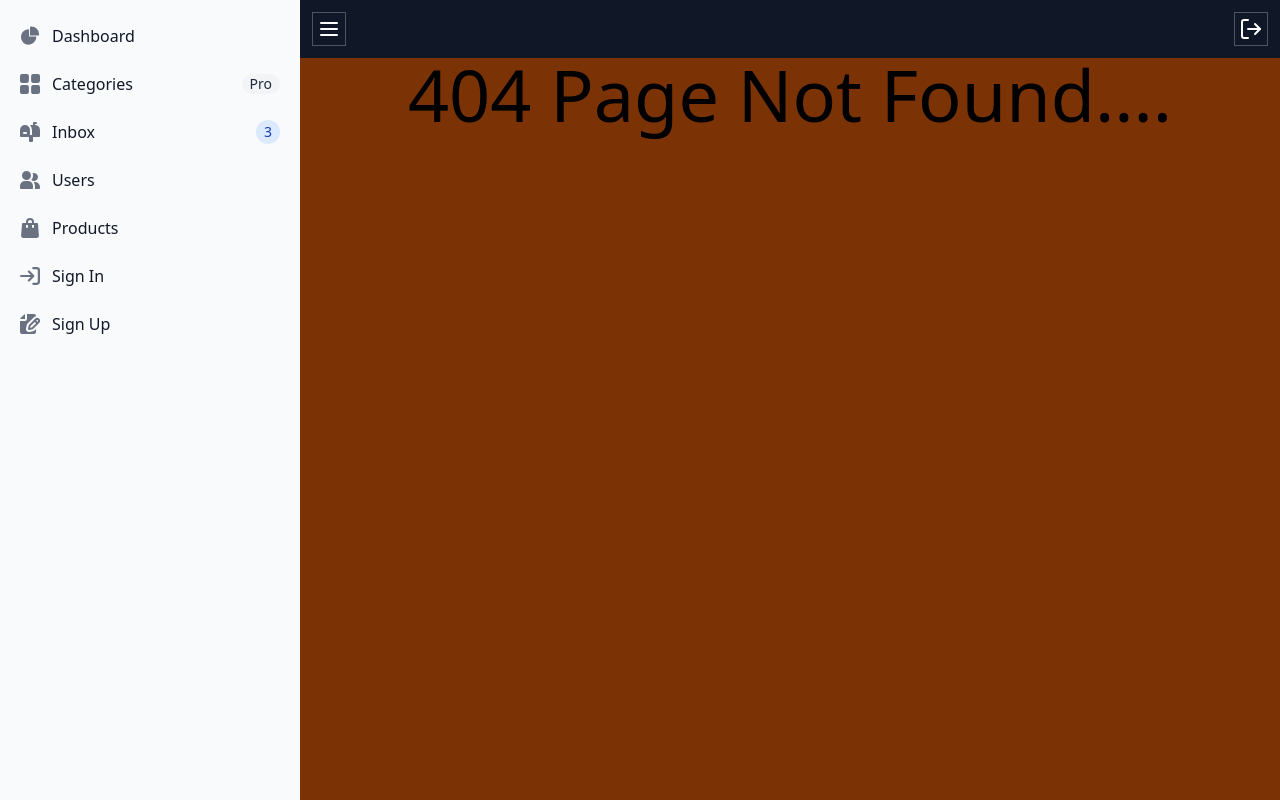
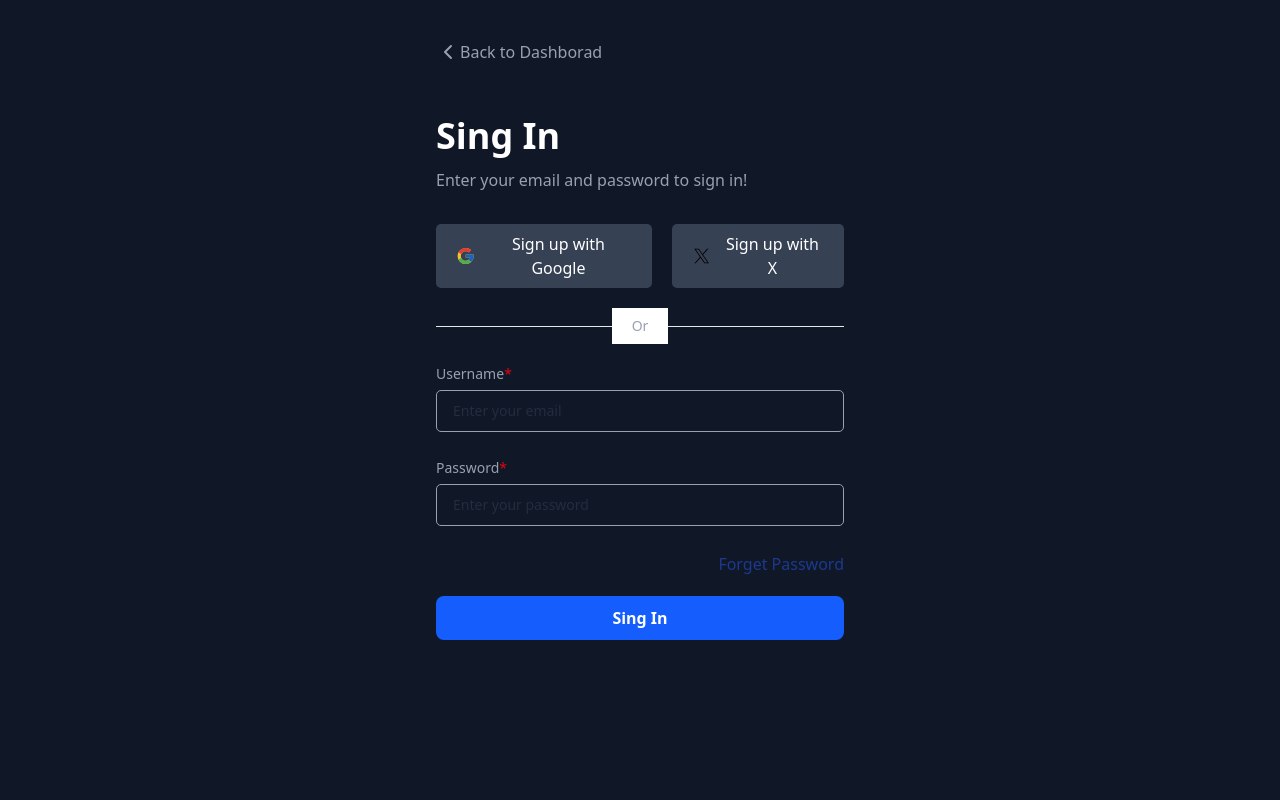
Before and after one commit to ankitsingh5423/react-e-commerce, a React (Vite) app: page /login in a window 1280 px wide. Before the commit this address had no page. Built offline with nearby package versions, Linux system fonts and the light colour scheme.

Commit message:
login page compelete

```diff
--- a/package.json
+++ b/package.json
@@ -16,6 +16,7 @@
     "react": "^19.0.0",
     "react-data-table-component": "^7.7.0",
     "react-dom": "^19.0.0",
+    "react-loading-indicators": "^1.0.0",
     "react-router": "^7.4.1",
     "react-router-dom": "^7.4.1",
     "recharts": "^2.15.1",
--- a/src/App.jsx
+++ b/src/App.jsx
@@ -4,6 +4,7 @@ import Dashboard from "./amin-panel/pages/Dashboard";
 import Categories from "./amin-panel/pages/Categories";
 import NotFound from "./pages/NotFound";
 import UserRegister from "./pages/UserRegister";
+import Login from "./pages/Login"
 
 function App() {
   return (
@@ -15,6 +16,7 @@ function App() {
           <Route path="*" element={<NotFound />} />
         </Route>
         <Route path="/registration" element={<UserRegister />} />
+        <Route path="/login" element={<Login />} />
       </Routes>
     </BrowserRouter>
   );
--- a/src/amin-panel/layout/Aside.jsx
+++ b/src/amin-panel/layout/Aside.jsx
@@ -131,7 +131,7 @@ const Aside = ({ isSidebarOpen, setIsSiebarOpen }) => {
             </li>
             <li>
               <NavLink
-                to="#"
+                to="/login"
                 className="flex items-center p-2 text-gray-900 rounded-lg dark:text-white hover:bg-gray-100 dark:hover:bg-gray-700 group"
               >
                 <svg
--- a/src/pages/Login.jsx
+++ b/src/pages/Login.jsx
@@ -1,11 +1,178 @@
-import React from 'react'
+import React from "react";
+import { useState } from "react";
+import { NavLink } from "react-router";
+import { useNavigate } from "react-router";
 
 const Login = () => {
+  const [username, setUsername] = useState("");
+  const [password, setPassword] = useState("");
+  const [loading, setLoading] = useState(false);
+  const navigate = useNavigate();
+
+  const handleSubmit = async (e) => {
+    e.preventDefault();
+    setLoading(true);
+    try {
+      const url = "https://api.freeapi.app/api/v1/users/login";
+      const options = {
+        method: "POST",
+        headers: {
+          accept: "application/json",
+          "content-type": "application/json",
+        },
+        body: JSON.stringify({ username, password }),
+      };
+      const response = await fetch(url, options);
+      const data = await response.json();
+      if (data.statusCode == 200) {
+        navigate("/");
+      }
+      console.log(data);
+    } catch (error) {
+      console.error(error);
+    } finally {
+      setLoading(false);
+    }
+  };
+
   return (
-    <div>
+    <section className="w-full bg-gray-900 h-lvh">
+      <div className="max-w-md mx-auto bg-gray-900 p-5 h-lvh">
+        <div className="py-5 flex">
+          <svg
+            xmlns="http://www.w3.org/2000/svg"
+            width="24"
+            height="24"
+            viewBox="0 0 24 24"
+            fill="none"
+            stroke="currentColor"
+            strokeWidth="2"
+            strokeLinecap="round"
+            strokeLinejoin="round"
+            className="lucide lucide-chevron-left-icon lucide-chevron-left text-gray-400"
+          >
+            <path d="m15 18-6-6 6-6" />
+          </svg>
+          <NavLink to="/" className="text-gray-400">
+            <span>Back to Dashborad</span>
+          </NavLink>
+        </div>
+        <div className="my-8">
+          <h1 className="text-white text-4xl mb-3 font-bold">Sing In</h1>
+          <p className="text-gray-400">
+            Enter your email and password to sign in!
+          </p>
+        </div>
+        <div className="flex lg:flex-row lg:gap-x-5  flex-col gap-y-5">
+          <button className="flex gap-x-2.5 cursor-pointer py-2 px-5 text-white items-center bg-gray-700 hover:bg-gray-800 rounded-[5px] transition-all duration-300">
+            <svg
+              xmlns="http://www.w3.org/2000/svg"
+              x="0px"
+              y="0px"
+              width="20"
+              height="20"
+              viewBox="0 0 48 48"
+            >
+              <path
+                fill="#fbc02d"
+                d="M43.611,20.083H42V20H24v8h11.303c-1.649,4.657-6.08,8-11.303,8c-6.627,0-12-5.373-12-12	s5.373-12,12-12c3.059,0,5.842,1.154,7.961,3.039l5.657-5.657C34.046,6.053,29.268,4,24,4C12.955,4,4,12.955,4,24s8.955,20,20,20	s20-8.955,20-20C44,22.659,43.862,21.35,43.611,20.083z"
+              ></path>
+              <path
+                fill="#e53935"
+                d="M6.306,14.691l6.571,4.819C14.655,15.108,18.961,12,24,12c3.059,0,5.842,1.154,7.961,3.039	l5.657-5.657C34.046,6.053,29.268,4,24,4C16.318,4,9.656,8.337,6.306,14.691z"
+              ></path>
+              <path
+                fill="#4caf50"
+                d="M24,44c5.166,0,9.86-1.977,13.409-5.192l-6.19-5.238C29.211,35.091,26.715,36,24,36	c-5.202,0-9.619-3.317-11.283-7.946l-6.522,5.025C9.505,39.556,16.227,44,24,44z"
+              ></path>
+              <path
+                fill="#1565c0"
+                d="M43.611,20.083L43.595,20L42,20H24v8h11.303c-0.792,2.237-2.231,4.166-4.087,5.571	c0.001-0.001,0.002-0.001,0.003-0.002l6.19,5.238C36.971,39.205,44,34,44,24C44,22.659,43.862,21.35,43.611,20.083z"
+              ></path>
+            </svg>
+            <span>Sign up with Google </span>
+          </button>
+          <button className="flex gap-x-2.5 cursor-pointer py-2 px-5 text-white items-center bg-gray-700 hover:bg-gray-800 rounded-[5px] transition-all duration-300">
+            <svg
+              xmlns="http://www.w3.org/2000/svg"
+              x="0px"
+              y="0px"
+              width="20"
+              height="20"
+              viewBox="0 0 50 50"
+            >
+              <path d="M 5.9199219 6 L 20.582031 27.375 L 6.2304688 44 L 9.4101562 44 L 21.986328 29.421875 L 31.986328 44 L 44 44 L 28.681641 21.669922 L 42.199219 6 L 39.029297 6 L 27.275391 19.617188 L 17.933594 6 L 5.9199219 6 z M 9.7167969 8 L 16.880859 8 L 40.203125 42 L 33.039062 42 L 9.7167969 8 z"></path>
+            </svg>
+            <span>Sign up with X </span>
+          </button>
+        </div>
+        <div className="relative py-3 sm:py-5">
+          <div className="absolute inset-0 flex items-center">
+            <div className="w-full border-t border-gray-200 dark:border-gray-800"></div>
+          </div>
+          <div className="relative flex justify-center text-sm">
+            <span className="p-2 text-gray-400 bg-white dark:bg-gray-900 sm:px-5 sm:py-2">
+              Or
+            </span>
+          </div>
+        </div>
+        <form action="" onSubmit={handleSubmit}>
+          <div className="grid grid-cols-1 gap-5 sm:grid-cols-2">
+            <div className="grid-cols-1 sm:col-span-2 text-white">
+              <label
+                htmlFor="name"
+                className="block text-sm font-medium text-gray-400 mb-1.5"
+              >
+                Username
+                <span className="text-red-600">*</span>
+              </label>
+              <input
+                type="text"
+                placeholder="Enter your email"
+                className="border-1 border-gray-400 mb-1.5 block text-sm font-medium text-gray-700 dark:text-gray-400 py-2.5 px-4 rounded-[5px] w-full"
+                required
+                value={username}
+                onChange={(e) => setUsername(e.target.value)}
+              />
+            </div>
+            <div className="grid-cols-1 sm:col-span-2 text-white">
+              <label
+                htmlFor="name"
+                className="block text-sm font-medium text-gray-400 mb-1.5"
+              >
+                Password
+                <span className="text-red-600">*</span>
+              </label>
+              <input
+                type="text"
+                placeholder="Enter your password"
+                className="border-1 border-gray-400 mb-1.5 block text-sm font-medium text-gray-700 dark:text-gray-400 py-2.5 px-4 rounded-[5px] w-full"
+                required
+                value={password}
+                onChange={(e) => setPassword(e.target.value)}
+              />
+            </div>
+            <div className="grid-cols-1 sm:col-span-2 text-end">
+              <NavLink
+                to="/reset-password"
+                className="text-blue-900 hover:text-blue-700"
+              >
+                Forget Password
+              </NavLink>
+            </div>
+            <div className="flex justify-center w-full grid-cols-1 sm:col-span-2 bg-blue-600 hover:bg-blue-700 rounded-[8px]">
+              <button
+                className="py-2.5 px-4 text-white font-bold cursor-pointer w-100"
+                type="submit"
+              >
+                {loading ? "sign In...." : "Sing In"}
+              </button>
+            </div>
+          </div>
+        </form>
+      </div>
+    </section>
+  );
+};
 
-    </div>
-  )
-}
-
-export default Login
+export default Login;
--- a/src/pages/UserRegister.jsx
+++ b/src/pages/UserRegister.jsx
@@ -1,5 +1,6 @@
 import React, { useState } from "react";
 import { NavLink } from "react-router";
+import { useNavigate } from "react-router";
 import { Formik, Form, Field, ErrorMessage } from "formik";
 import * as Yup from "yup";
 
@@ -9,9 +10,13 @@ const UserRegister = () => {
   const [email, setEmail] = useState("");
   const [password, setPassword] = useState("");
   const [checked, setChecked] = useState("");
+  const [loading, setLoding] = useState(false);
+  const [error, setError] = useState("");
+  const navigate = useNavigate();
 
   const handleSubmit = async (e) => {
     e.preventDefault();
+    setLoding(true);
     try {
       const response = await fetch(
         "https://api.freeapi.app/api/v1/users/register",
@@ -27,7 +32,7 @@ const UserRegister = () => {
       const data = await response.json();
       console.log(data);
       if (response.ok) {
-        console.log("response successful");
+        response.ok ? navigate("/login") : "Loading.....";
       }
     } catch (error) {
       console.log(error);
@@ -128,7 +133,7 @@ const UserRegister = () => {
               </label>
               <input
                 type="text"
-                placeholder="Enter your fist name"
+                placeholder="Enter your user name"
                 className="border-1 border-gray-400 mb-1.5 block text-sm font-medium text-gray-700 dark:text-gray-400 py-2.5 px-4 rounded-[5px] w-full"
                 value={username}
                 required
```
Also changed, not shown: 1 other file (tests, documents, lock files or other folders).
